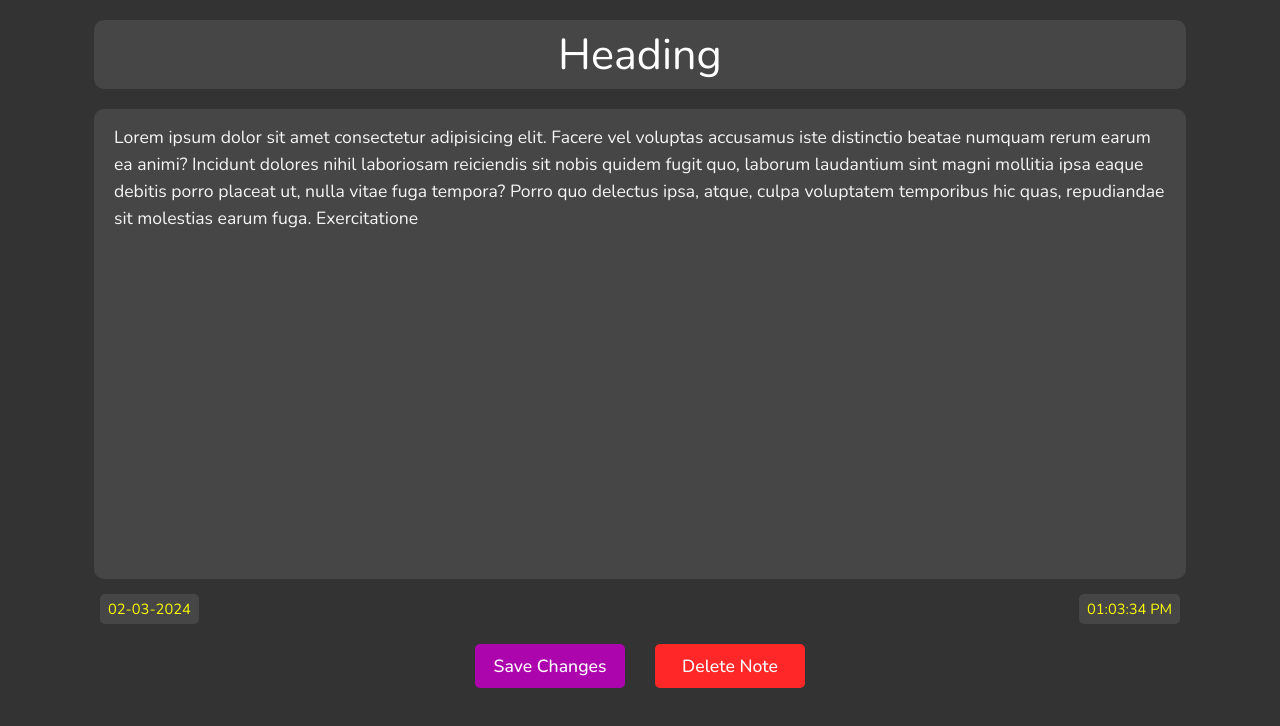
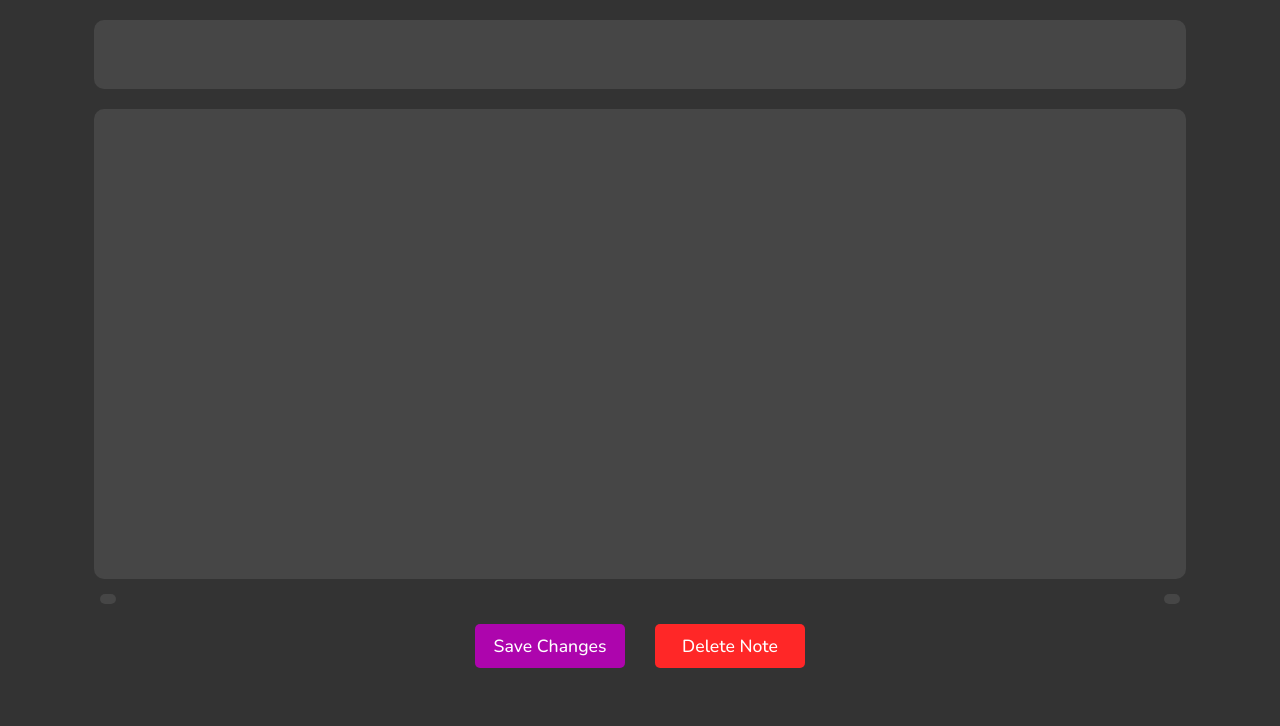
Before and after one commit to javedAkhtar1/React-Notes-App, a React (Vite) app: page /notes/1 in a window 1280 px wide. Shown: the top 726 px of the page. Built offline with nearby package versions, Linux system fonts and the light colour scheme.

Commit message:
made notes appear inside complete note component

```diff
--- a/src/components/CompleteNote.jsx
+++ b/src/components/CompleteNote.jsx
@@ -1,10 +1,32 @@
-import React, { useState } from "react";
+import React, { useContext, useEffect, useState } from "react";
+import { NoteContext } from "../context/NoteContextProvider";
+import { useParams } from "react-router";
 
 function CompleteNote() {
-  const [noteHeading, setNoteHeading] = useState("Heading");
-  const [noteText, setNoteText] = useState(
-    "Lorem ipsum dolor sit amet consectetur adipisicing elit. Facere vel voluptas accusamus iste distinctio beatae numquam rerum earum ea animi? Incidunt dolores nihil laboriosam reiciendis sit nobis quidem fugit quo, laborum laudantium sint magni mollitia ipsa eaque debitis porro placeat ut, nulla vitae fuga tempora? Porro quo delectus ipsa, atque, culpa voluptatem temporibus hic quas, repudiandae sit molestias earum fuga. Exercitatione"
-  );
+  const {noteId} = useParams(); // gets the noteId from the url
+  // console.log(noteId)
+  const {notes} = useContext(NoteContext)
+  // console.log(notes)
+
+  const [noteHeading, setNoteHeading] = useState("");
+  const [noteText, setNoteText] = useState("");
+  const [noteTime, setNoteTime] = useState("");
+  const [noteDate, setNoteDate] = useState("");
+
+  useEffect(() => {
+    if (notes.length > 0) {
+      const note = notes.find((n) => n.noteId === Number(noteId));
+      if (note) {
+        setNoteHeading(note.noteHeading);
+        setNoteText(note.noteContent);
+        setNoteDate(note.noteDate);
+        setNoteTime(note.noteTime);
+      }
+    }
+  }, [noteId, notes]);
+
+//  const checkfornote = notes.find((n) => n.noteId === Number(noteId))
+//  console.log(checkfornote)
 
   const handleChange = (e) => {
     setNoteText(e.target.value);
@@ -20,8 +42,8 @@ function CompleteNote() {
       />
       <textarea value={noteText} onChange={handleChange} />
       <div className="complete-note-time-details">
-        <small className="note-time">02-03-2024</small>
-        <small> 01:03:34 PM</small>
+        <small className="note-time">{noteDate}</small>
+        <small> {noteTime}</small>
       </div>
       <div className="complete-note-buttons">
       <button className="save-changes-btn">Save Changes</button>
```
